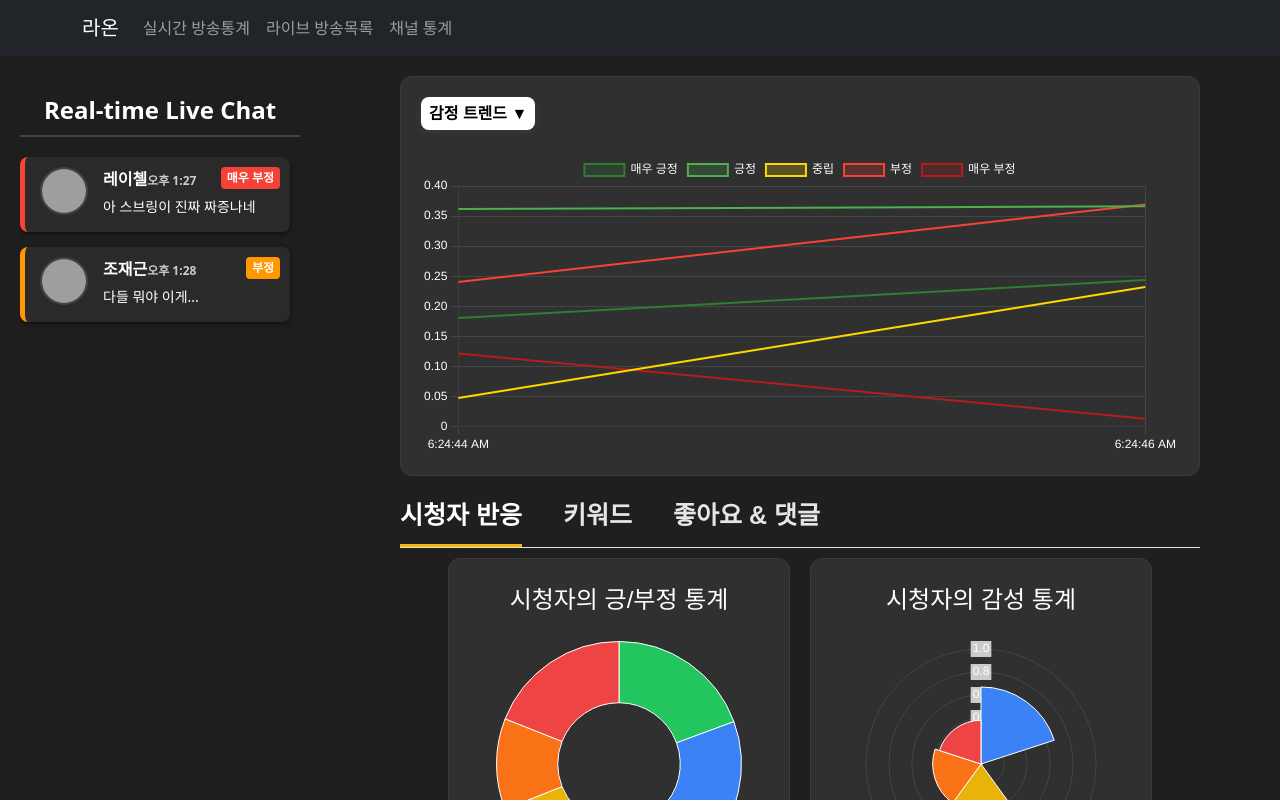
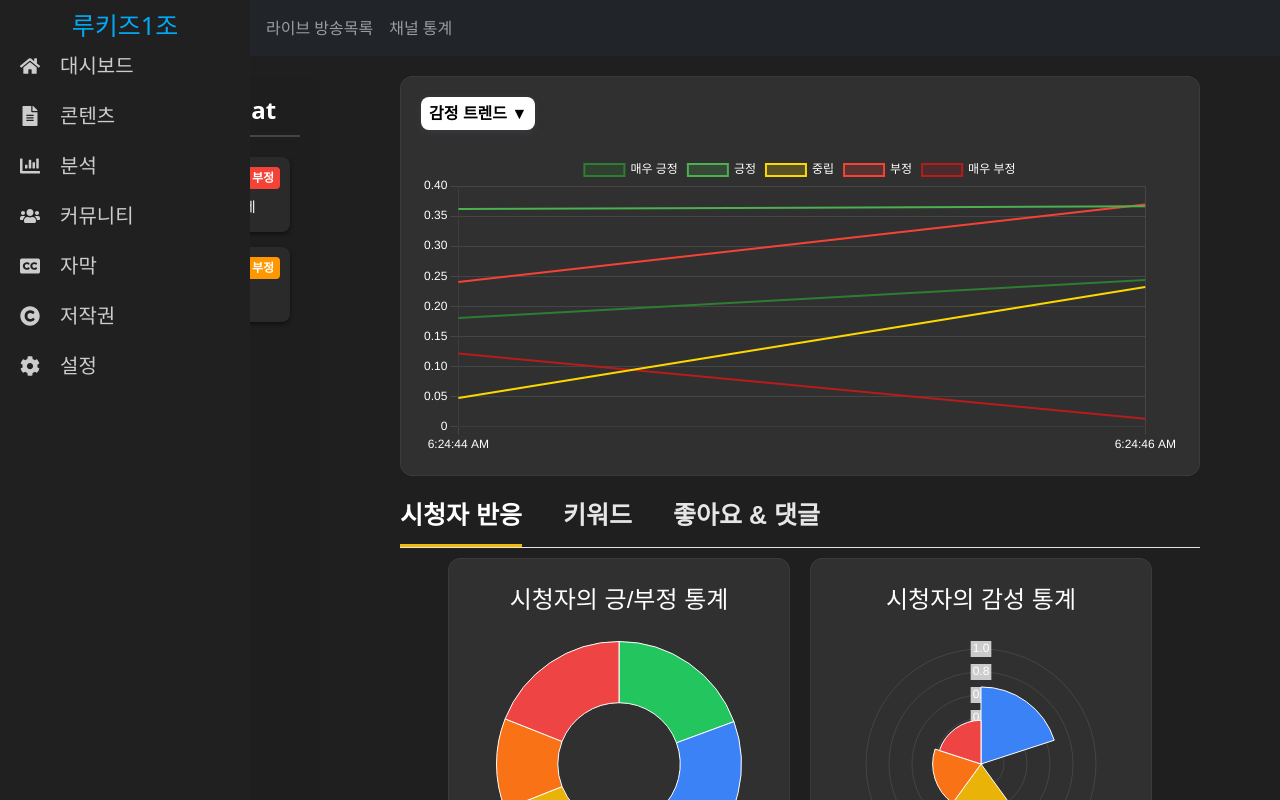
Before and after one commit to SK-Control-system/Front_React, a React (Create React App) app: page /analytics in a window 1280 px wide. Shown: the top 800 px of the page. Built offline with nearby package versions, Linux system fonts and the light colour scheme; grey boxes are pictures that could not be loaded.

Commit message:
사이드바

```diff
--- a/package.json
+++ b/package.json
@@ -14,6 +14,7 @@
     "react-bootstrap": "^2.10.5",
     "react-chartjs-2": "^5.2.0",
     "react-dom": "^18.3.1",
+    "react-icons": "^5.3.0",
     "react-router-dom": "^6.28.0",
     "react-scripts": "5.0.1",
     "react-tagcloud": "^2.3.3",
--- a/src/App.css
+++ b/src/App.css
@@ -2,7 +2,7 @@ html, body {
   margin: 0;
   padding: 0;
   width: 100%;
-  height: 100%; /* html과 body를 화면 전체 크기로 설정 */
+  /* height: 100%;  */
 
 }
 #root {
--- a/src/App.js
+++ b/src/App.js
@@ -1,6 +1,7 @@
 import React from "react";
 import { BrowserRouter as Router, Routes, Route } from "react-router-dom";
-import NavbarComponent from "./component/NavbarComponent";
+import NavbarComponent from "./component/ShareComponent/NavbarComponent";
+import SideBar from "./component/ShareComponent/SideBar"
 import MainPage from "./component/page/MainPage";
 import AnalyticsPage from "./component/page/AnalyticsPage";
 import ChannelAnalyticsPage from "./component/channel/ChannelAnalyticsPage";
@@ -64,6 +65,7 @@ function App() {
   return (
       <Router>
         <NavbarComponent />
+        <SideBar/>
         <Routes>
           <Route
             path="/"
@@ -76,6 +78,7 @@ function App() {
           />
           <Route path="/channel" element={<ChannelAnalyticsPage />} />
         </Routes>
+
       </Router>
   );
 }
--- /dev/null
+++ b/src/component/ShareComponent/SideBar.css
@@ -0,0 +1,79 @@
+.sidebar {
+  width: 60px;
+  background-color: #202020;
+  color: #fff;
+  transition: width 0.3s ease;
+  overflow: hidden;
+  position: fixed;
+  top: 0;
+  left: 0;
+  height: 100vh;
+  z-index: 100;
+  padding: 10px;
+  text-align: center;
+}
+
+.sidebar.expanded {
+  width: 250px;
+}
+
+.menu {
+  list-style: none;
+  padding: 0;
+}
+
+.menu li {
+  display: flex;
+  align-items: center;
+  gap: 10px; /* 아이콘과 텍스트 간 간격 */
+
+  padding: 10px;
+  font-size: 20px;
+  cursor: pointer;
+}
+
+.menu li a {
+  color: #cccccc;
+  text-decoration: none;
+  display: flex;
+  align-items: center;
+}
+
+.menu li a:hover {
+  color: #fff;
+}
+
+.menu li:hover {
+  background-color: #333333;
+}
+
+.menu li.active {
+  background-color: #03a9f4;
+  color: #fff;
+}
+
+.menu-text{
+  font-family: "NanumSquare Neo OTF"
+
+}
+
+.menu li .menu-text {
+  display: none; /* 기본적으로 텍스트 숨기기 */
+}
+
+.sidebar.expanded .menu li .menu-text {
+  display: inline; /* 확장 상태에서는 텍스트 표시 */
+  margin-left: 20px;
+}
+
+.channel-name {
+  font-size: 25px;
+  margin-bottom: 20px;
+  color: #03a9f4;
+  display: none;
+
+}
+
+.sidebar.expanded .channel-name{
+  display: inline;
+}
--- /dev/null
+++ b/src/component/ShareComponent/SideBar.js
@@ -0,0 +1,64 @@
+import React, { useState } from "react";
+import { Link } from "react-router-dom";
+import { FaHome, FaFileAlt, FaChartBar, FaUsers, FaClosedCaptioning, FaCopyright, FaCog } from "react-icons/fa";
+import "./SideBar.css";
+
+const SideBar = () => {
+  const [isExpanded, setIsExpanded] = useState(false);
+
+  return (
+    <div
+      className={`sidebar ${isExpanded ? "expanded" : "collapsed"}`}
+      onMouseEnter={() => setIsExpanded(true)}
+      onMouseLeave={() => setIsExpanded(false)}
+    >
+      <h2 className="channel-name">루키즈1조</h2>
+      <ul className="menu">
+        <li>
+          <Link to="/dashboard">
+            <FaHome />
+            <span className="menu-text">대시보드</span>
+          </Link>
+        </li>
+        <li>
+          <Link to="/content">
+            <FaFileAlt />
+            <span className="menu-text">콘텐츠</span>
+          </Link>
+        </li>
+        <li>
+          <Link to="/analytics">
+            <FaChartBar />
+            <span className="menu-text">분석</span>
+          </Link>
+        </li>
+        <li>
+          <Link to="/community">
+            <FaUsers />
+            <span className="menu-text">커뮤니티</span>
+          </Link>
+        </li>
+        <li>
+          <Link to="/subtitles">
+            <FaClosedCaptioning />
+            <span className="menu-text">자막</span>
+          </Link>
+        </li>
+        <li>
+          <Link to="/copyright">
+            <FaCopyright />
+            <span className="menu-text">저작권</span>
+          </Link>
+        </li>
+        <li>
+          <Link to="/settings">
+            <FaCog />
+            <span className="menu-text">설정</span>
+          </Link>
+        </li>
+      </ul>
+    </div>
+  );
+};
+
+export default SideBar;
--- a/src/component/channel/ChannelAnalyticsPage.css
+++ b/src/component/channel/ChannelAnalyticsPage.css
@@ -1,11 +1,16 @@
 .channel-analytics-page {
   display: flex;
-  background-color: #181818;
+  background-color: #1F1F1F;
   color: #ffffff;
   font-family: "NanumSquare Neo", sans-serif;
+  width: 100%;
+  height: 100%;
+  max-width: 1000px;
+  margin: 0 auto; /* 가운데 정렬 */
+
 }
 
-.sidebar {
+/* .sidebar {
   width: 250px;
   background-color: #202020;
   padding: 20px;
@@ -37,11 +42,12 @@
 .menu li.active {
   background-color: #333333;
   color: #ffffff;
-}
+} */
 
-.main-content {
+.main-chancontent {
   flex: 1;
   padding: 20px;
+  width: 100%;
 }
 
 .page-title {
--- a/src/component/channel/ChannelAnalyticsPage.js
+++ b/src/component/channel/ChannelAnalyticsPage.js
@@ -54,20 +54,8 @@ const ChannelAnalyticsPage = () => {
 
   return (
     <div className="channel-analytics-page">
-      <div className="sidebar">
-        <h2>내 채널</h2>
-        <p className="channel-name">루키즈1조</p>
-        <ul className="menu">
-          <li>대시보드</li>
-          <li>콘텐츠</li>
-          <li className="active">분석</li>
-          <li>커뮤니티</li>
-          <li>자막</li>
-          <li>저작권</li>
-          <li>설정</li>
-        </ul>
-      </div>
-      <div className="main-content">
+
+      <div className="main-chancontent">
         <h1 className="page-title">채널 분석</h1>
         <nav className="tab2s">
           <button
--- a/src/component/page/LiveBroadcastPage.css
+++ b/src/component/page/LiveBroadcastPage.css
@@ -201,7 +201,7 @@
 }
 
 .text-stats-title {
-  font-size: 20px;
+  font-size: 18px;
   font-weight: bold;
   margin-bottom: 12px;
   color: #ffcc00; /* 강조 색상 */
```
Also changed, not shown: src/component/ShareComponent/NavbarComponent.js (renamed from src/component/NavbarComponent.js), 1 other file (tests, documents, lock files or other folders).
